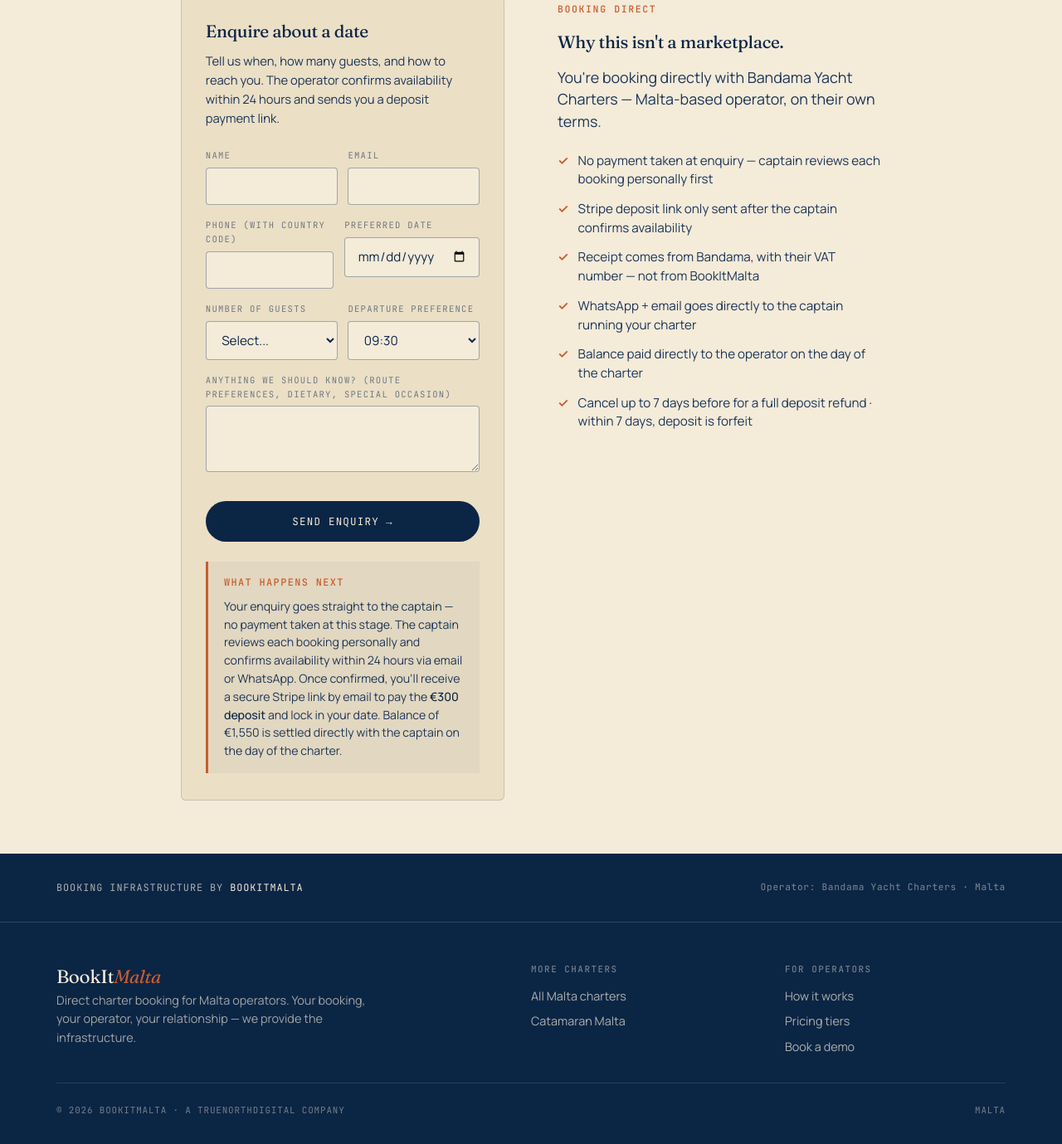
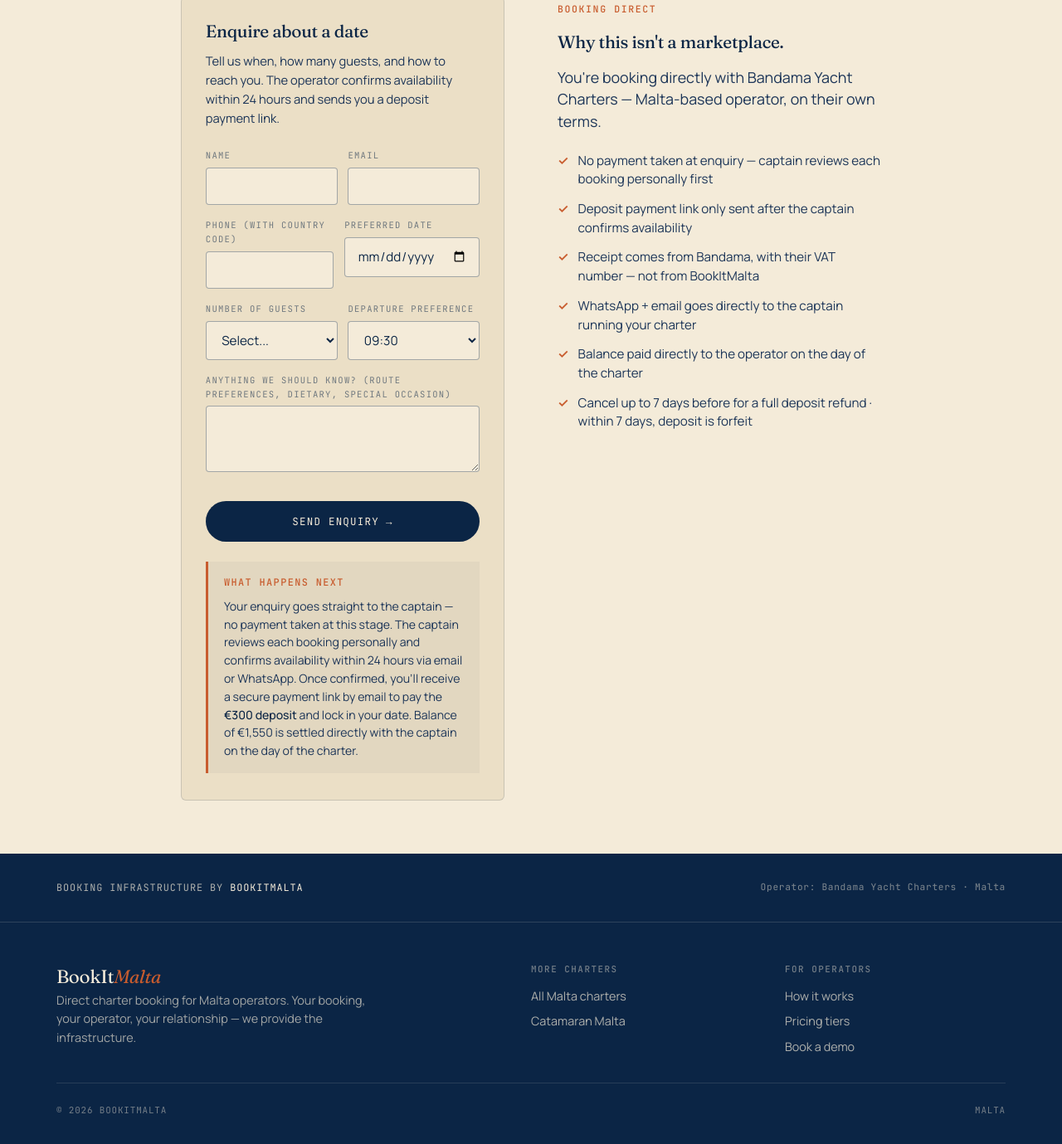
Before and after one commit to evolutionMR/bookitmalta, a plain HTML site: page charters/bandama/index.html in a window 1280 px wide. Shown: the part 3389-4768 px from the top of the page at 83% size. Drawn offline with Linux system fonts and the light colour scheme.

Commit message:
fix(prod): scrub Stripe from Bandama page + remove TND footer attribution
Two production hygiene fixes:

1. Bandama page — scrubbed 3 variants of 'Stripe' from customer-facing copy:
   - enquiry-confirmed banner: 'secure Stripe link by email for the deposit'
   - 'why this isn't a marketplace' section: 'secure Stripe link by email to pay'
   - checklist item: 'Stripe deposit link only sent after the captain confirms'
   All three now use 'payment link' wording (Rule A).

2. Footer attribution: '© 2026 BookItMalta · A TrueNorthDigital company'
   simplified to '© 2026 BookItMalta'. Applied to all 4 currently-on-main
   pages: home, /charters directory, Bandama, Adventure Cruises.

```diff
--- a/charters/bandama/index.html
+++ b/charters/bandama/index.html
@@ -498,7 +498,7 @@ footer .wordmark span { color: var(--terracotta); }
       <div>
         <span class="ec-kicker">Enquiry received</span>
         <h2 class="ec-headline">Thank you — your enquiry is on its way to the captain.</h2>
-        <p class="ec-body">Bandama Yacht Charters will be in touch within <strong>24 hours</strong> via email or WhatsApp to confirm availability. Once confirmed, you'll receive a secure Stripe link by email for the €300 deposit. Balance is settled directly with the captain on the day.</p>
+        <p class="ec-body">Bandama Yacht Charters will be in touch within <strong>24 hours</strong> via email or WhatsApp to confirm availability. Once confirmed, you'll receive a secure payment link by email for the €300 deposit. Balance is settled directly with the captain on the day.</p>
       </div>
       <a href="#" class="ec-close" aria-label="Dismiss confirmation">×</a>
     </div>
@@ -723,7 +723,7 @@ footer .wordmark span { color: var(--terracotta); }
 
         <div class="enquiry-flow-note">
           <h4>What happens next</h4>
-          <p>Your enquiry goes straight to the captain — no payment taken at this stage. The captain reviews each booking personally and confirms availability within 24 hours via email or WhatsApp. Once confirmed, you'll receive a secure Stripe link by email to pay the <strong style="color: var(--ink); font-weight: 500;">€300 deposit</strong> and lock in your date. Balance of €1,550 is settled directly with the captain on the day of the charter.</p>
+          <p>Your enquiry goes straight to the captain — no payment taken at this stage. The captain reviews each booking personally and confirms availability within 24 hours via email or WhatsApp. Once confirmed, you'll receive a secure payment link by email to pay the <strong style="color: var(--ink); font-weight: 500;">€300 deposit</strong> and lock in your date. Balance of €1,550 is settled directly with the captain on the day of the charter.</p>
         </div>
       </div>
 
@@ -733,7 +733,7 @@ footer .wordmark span { color: var(--terracotta); }
         <p class="lead">You're booking directly with Bandama Yacht Charters — Malta-based operator, on their own terms.</p>
         <ul class="enquiry-checks">
           <li>No payment taken at enquiry — captain reviews each booking personally first</li>
-          <li>Stripe deposit link only sent after the captain confirms availability</li>
+          <li>Deposit payment link only sent after the captain confirms availability</li>
           <li>Receipt comes from Bandama, with their VAT number — not from BookItMalta</li>
           <li>WhatsApp + email goes directly to the captain running your charter</li>
           <li>Balance paid directly to the operator on the day of the charter</li>
@@ -781,7 +781,7 @@ footer .wordmark span { color: var(--terracotta); }
       </div>
     </div>
     <div class="footer-bottom">
-      <span>© 2026 BookItMalta · A TrueNorthDigital company</span>
+      <span>© 2026 BookItMalta</span>
       <span>Malta</span>
     </div>
   </div>
```
Also changed, not shown: charters/adventure-cruises/index.html (+1 -1 lines), charters/index.html (+1 -1 lines), index.html (+1 -1 lines).
